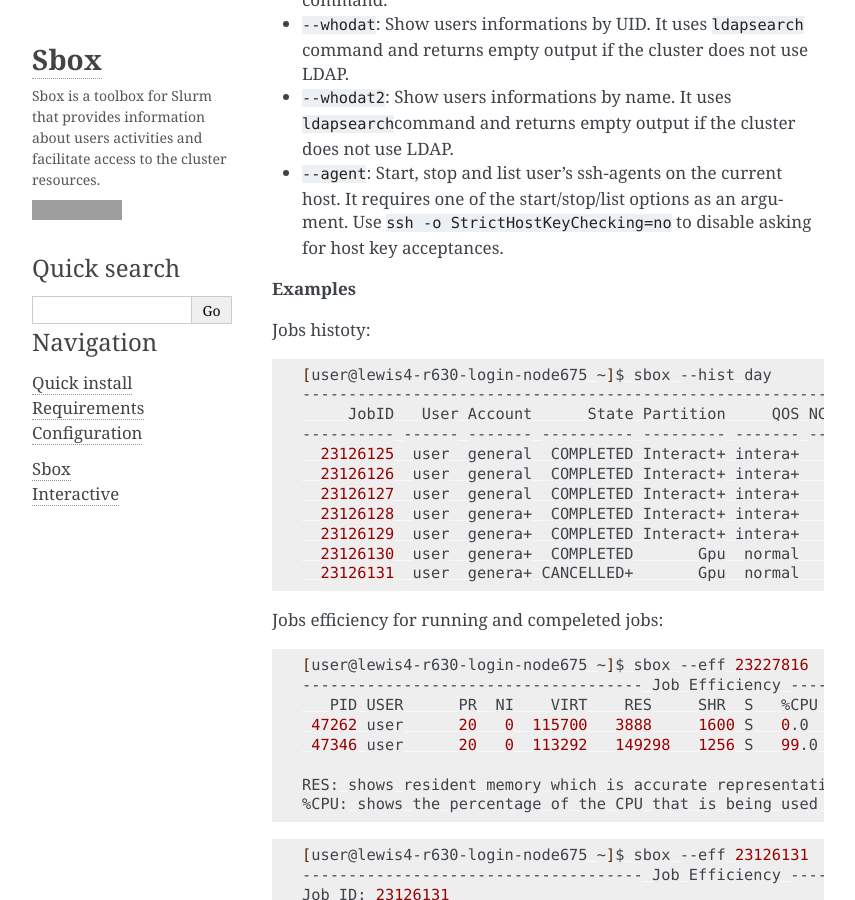
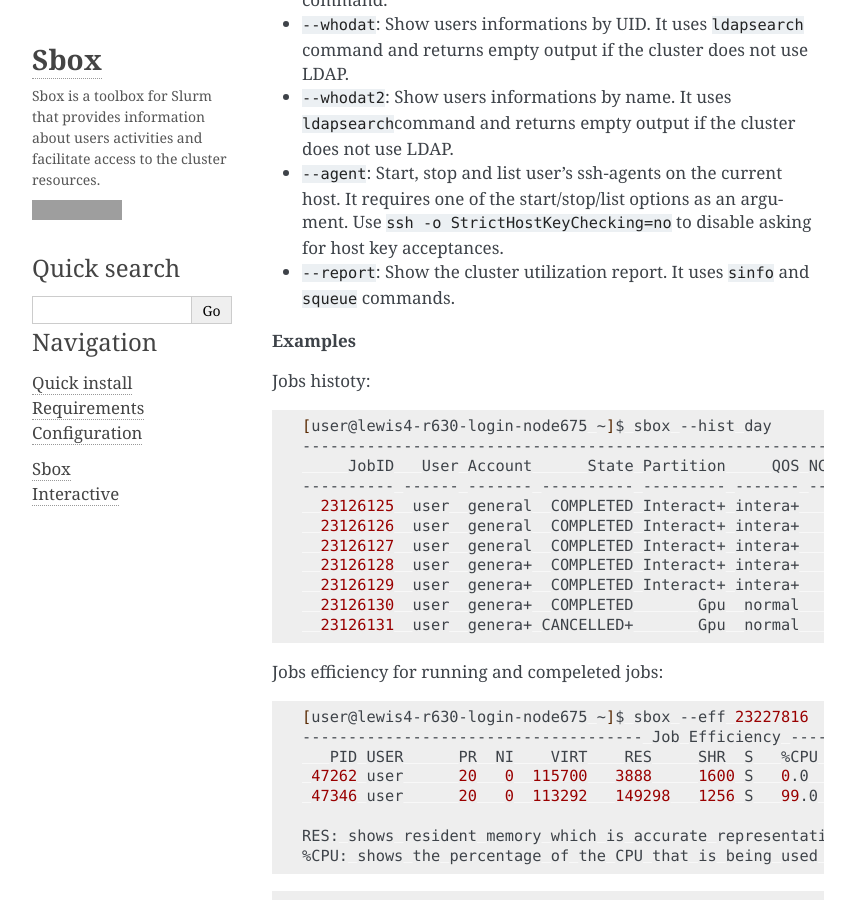
Before and after one commit to ashki23/sbox, a Sphinx documentation site: the page built from docs/sbox.rst, in a window 1280 px wide and 900 px high, scrolled down 1772 px, cut to the strip 0-900 px from the top of the window. Shown: the whole strip, without its empty margins (202-1057 px from the left). Built offline with Sphinx 7.4.7, drawn with Linux system fonts in a browser that asks for light colours; grey boxes are pictures that could not be loaded.

Commit message:
Add report option to sbox

```diff
--- a/docs/sbox.rst
+++ b/docs/sbox.rst
@@ -76,6 +76,8 @@
    host. It requires one of the start/stop/list options as an argument.
    Use ``ssh -o StrictHostKeyChecking=no`` to disable asking for host
    key acceptances.
+-  ``--report``: Show the cluster utilization report. It uses ``sinfo``
+   and ``squeue`` commands.
 
 **Examples**
 
```
Also changed, not shown: README.md (+1 -0 lines), 3 other files.
